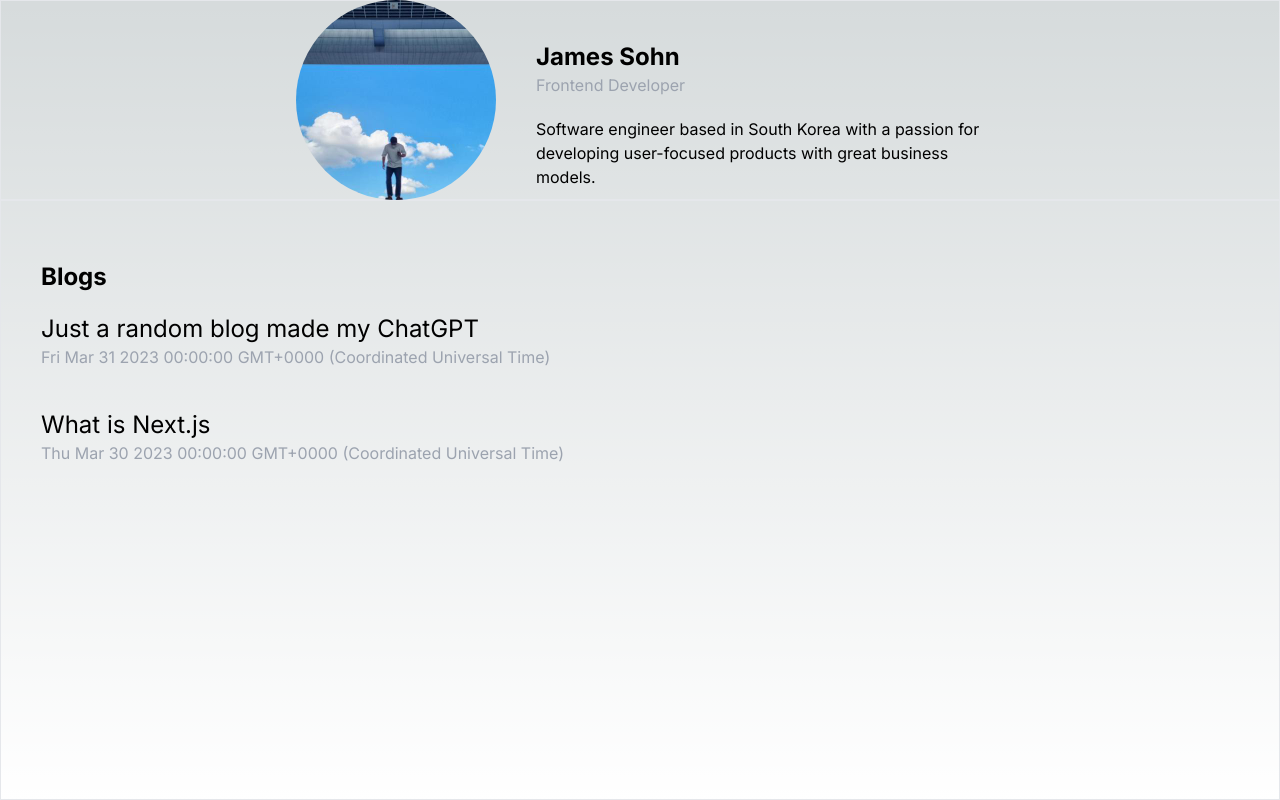
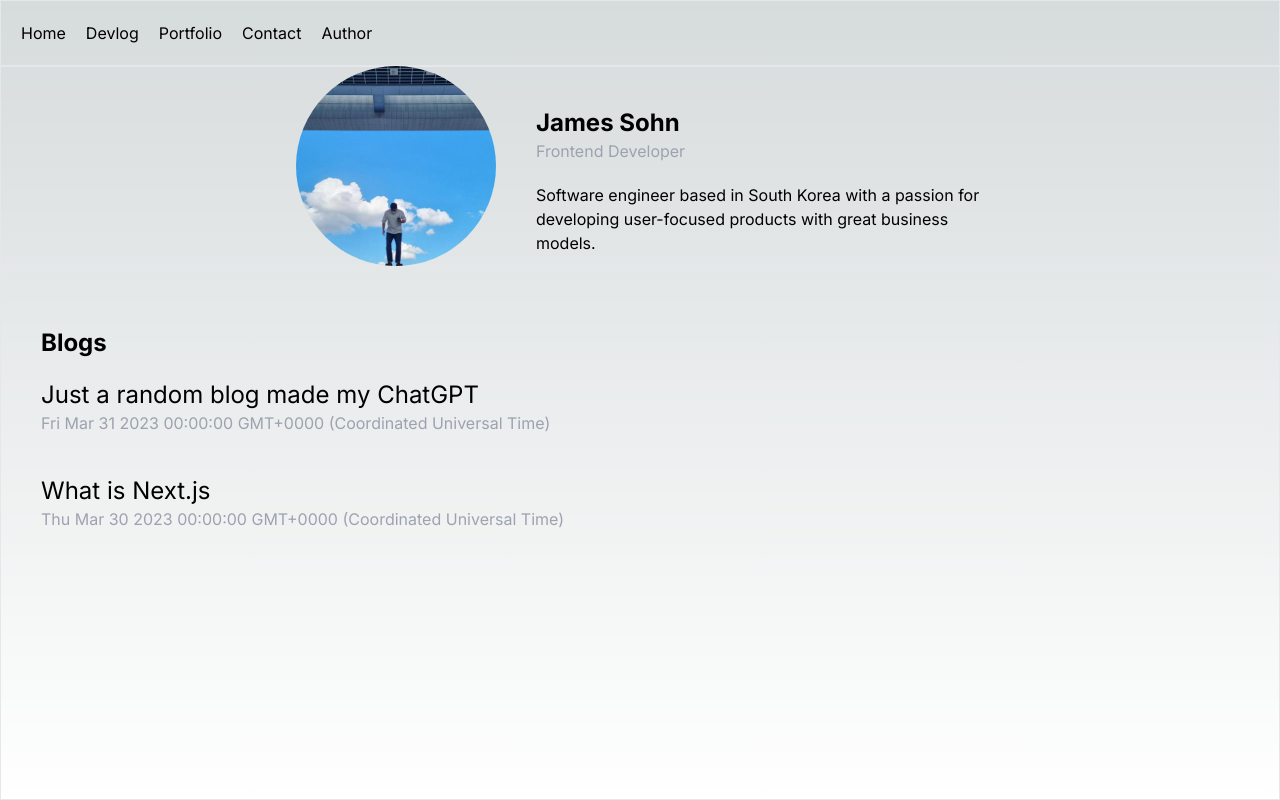
Before and after one commit to sqsung/blog, a Next.js app: page / in a window 1280 px wide. Built offline with nearby package versions, Linux system fonts and the light colour scheme.

Commit message:
Feat: Header ideation, initial layout

```diff
--- /dev/null
+++ b/src/app/contact/page.tsx
@@ -0,0 +1,7 @@
+export default function ContactPage() {
+  return (
+    <div>
+      <p>This is going to be used as a contact page!</p>
+    </div>
+  );
+}
--- /dev/null
+++ b/src/app/devlog/page.tsx
@@ -0,0 +1,7 @@
+export default function DevlogListPage() {
+  return (
+    <div>
+      <p>This is going to be used as a devlog list page!</p>
+    </div>
+  );
+}
--- a/src/app/page.tsx
+++ b/src/app/page.tsx
@@ -1,6 +1,7 @@
 import Image from "next/image";
 import Link from "next/link";
 import { getSortedPostsData } from "../../lib/posts";
+import Header from "@/components/common/Header";
 
 /**
  * ✏️ NOTES:
@@ -32,6 +33,7 @@ export default async function Home() {
       <head>
         <title>James Next.js Blog</title>
       </head>
+      <Header />
       <section className="h-100 flex h-1/4 items-center justify-center gap-10 border p-10">
         <Image
           src="/images/profile.jpg"
--- /dev/null
+++ b/src/app/portfolio/page.tsx
@@ -0,0 +1,7 @@
+export default function PortfolioPage() {
+  return (
+    <div>
+      <p>This is going to be used as a portfolio page!</p>
+    </div>
+  );
+}
--- a/src/app/posts/[id]/page.tsx
+++ b/src/app/posts/[id]/page.tsx
@@ -1,5 +1,5 @@
-import Head from "next/head";
 import { getPostData } from "../../../../lib/posts";
+import Header from "@/components/common/Header";
 
 interface PostProps {
   params: { id: string };
@@ -10,7 +10,9 @@ export default async function Post({ params }: PostProps) {
 
   return (
     <div className="flex h-screen flex-col content-center items-center gap-10 p-10">
-      <h1 className="text-3xl">{postData.title}</h1>
+      {/* <head>
+        <title>{postData.title}</title>
+      </head> */}
       <p className="text-gray-400">{postData.date.toString()}</p>
       <div dangerouslySetInnerHTML={{ __html: postData.htmlContent }} />
     </div>
--- /dev/null
+++ b/src/app/resume/page.tsx
@@ -0,0 +1,7 @@
+export default function ResumePage() {
+  return (
+    <div>
+      <p>This is going to be used as a resume page!</p>
+    </div>
+  );
+}
--- /dev/null
+++ b/src/components/common/Header.tsx
@@ -0,0 +1,13 @@
+import Link from "next/link";
+
+export default function Header() {
+  return (
+    <div className="flex gap-5 border p-5">
+      <Link href="/">Home</Link>
+      <Link href="/devlog">Devlog</Link>
+      <Link href="/portfolio">Portfolio</Link>
+      <Link href="/contact">Contact</Link>
+      <Link href="/resume">Author</Link>
+    </div>
+  );
+}
```
Also changed, not shown: src/components/common/Layout.tsx (added).
